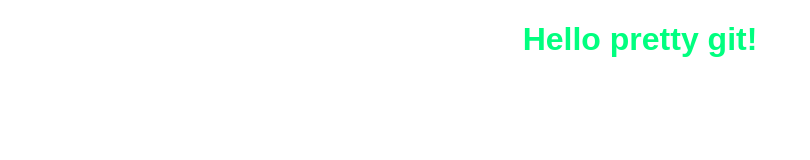
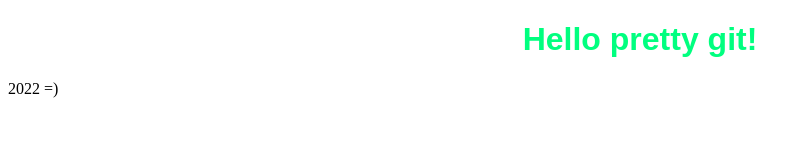
Before and after one commit to Lekso4ka/sb9-test, a plain HTML site: page index.html in a window 1280 px wide. Shown: the whole page, without its empty margins (0-810 px from the left). Drawn offline with Linux system fonts and the light colour scheme.

Commit message:
Добавить смайл

```diff
--- a/index.html
+++ b/index.html
@@ -21,5 +21,6 @@
         git config --global user.email email
     -->
     <h1>Hello pretty git!</h1>
+    <p>2022 =)</p>
 </body>
 </html>
```
